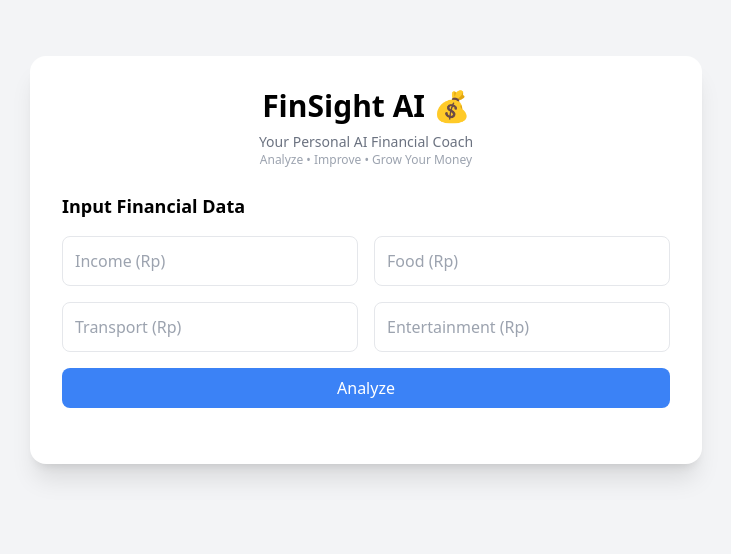
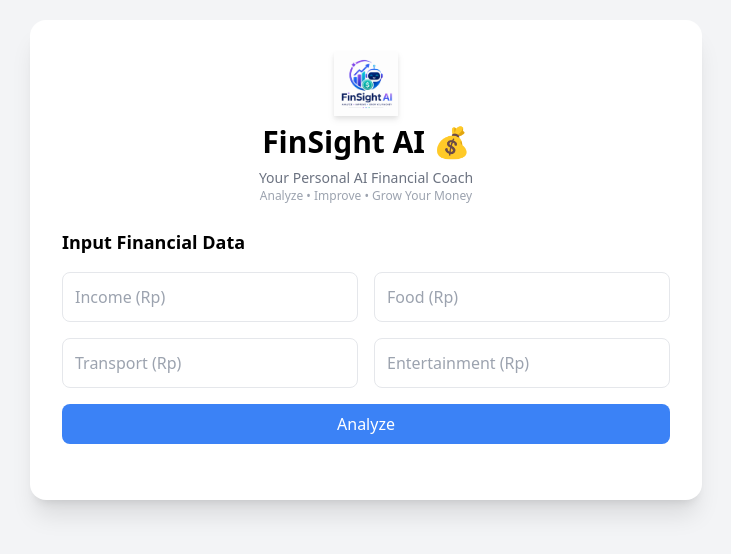
Before and after one commit to Duilany/finsight-frontend, a React (Vite) app: page / in a window 1280 px wide. Shown: the part 140-694 px from the top of the page, without its empty margins (274-1005 px from the left). Built offline with nearby package versions, Linux system fonts and the light colour scheme.

Commit message:
add logo to UI

```diff
--- a/src/App.jsx
+++ b/src/App.jsx
@@ -9,7 +9,6 @@
   const [result, setResult] = useState(null);
   const [loading, setLoading] = useState(false);
 
-  // Simulation state
   const [simulation, setSimulation] = useState(null);
 
   const handleAnalyze = async (data) => {
@@ -28,7 +27,6 @@
     }
   };
 
-  // Currency formatter (keep IDR or change if needed)
   const formatCurrency = (number) => {
     return new Intl.NumberFormat("id-ID", {
       style: "currency",
@@ -41,7 +39,6 @@
 
   const current = simulation || result;
 
-  // Simulate 10% expense reduction
   const handleSimulation = () => {
     if (!result) return;
 
@@ -65,7 +62,6 @@
     setSimulation(null);
   };
 
-  // Insights
   const biggest = current
     ? Object.entries(current.analysis.breakdown).sort((a, b) => b[1] - a[1])[0]
     : null;
@@ -83,6 +79,13 @@
   return (
     <div className="min-h-screen bg-gray-100 flex items-center justify-center">
       <div className="bg-white shadow-xl rounded-2xl p-8 w-full max-w-2xl">
+        {/* 🔥 LOGO */}
+        <img
+          src="/logo_finsight-AI.png"
+          alt="FinSight AI Logo"
+          className="w-16 h-16 mx-auto mb-2 drop-shadow-md"
+        />
+
         {/* Title */}
         <h1 className="text-3xl font-bold text-center mb-2">FinSight AI 💰</h1>
         <p className="text-center text-gray-500 text-sm">
```
Also changed, not shown: logo_finsight-AI.png (added).
